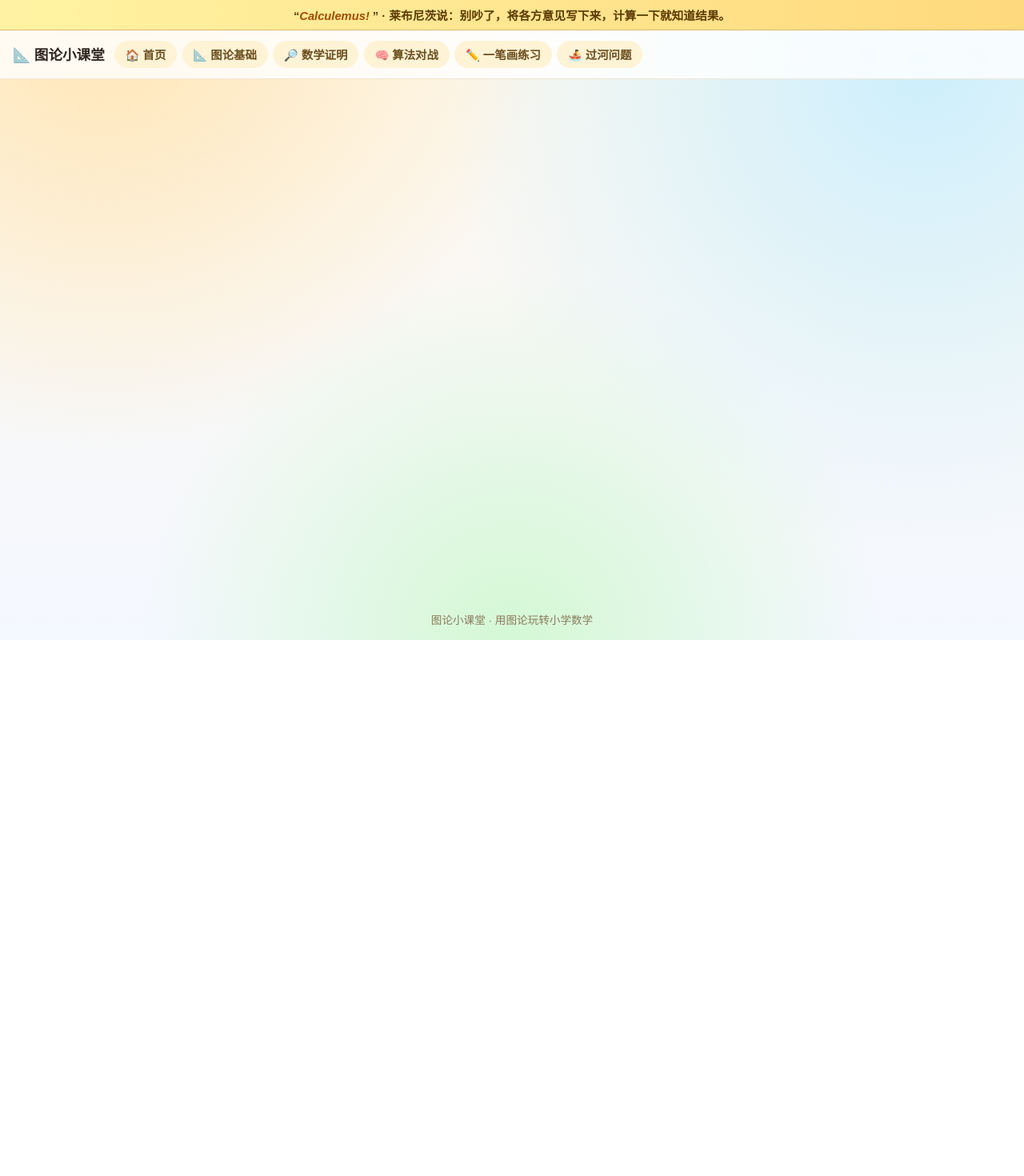
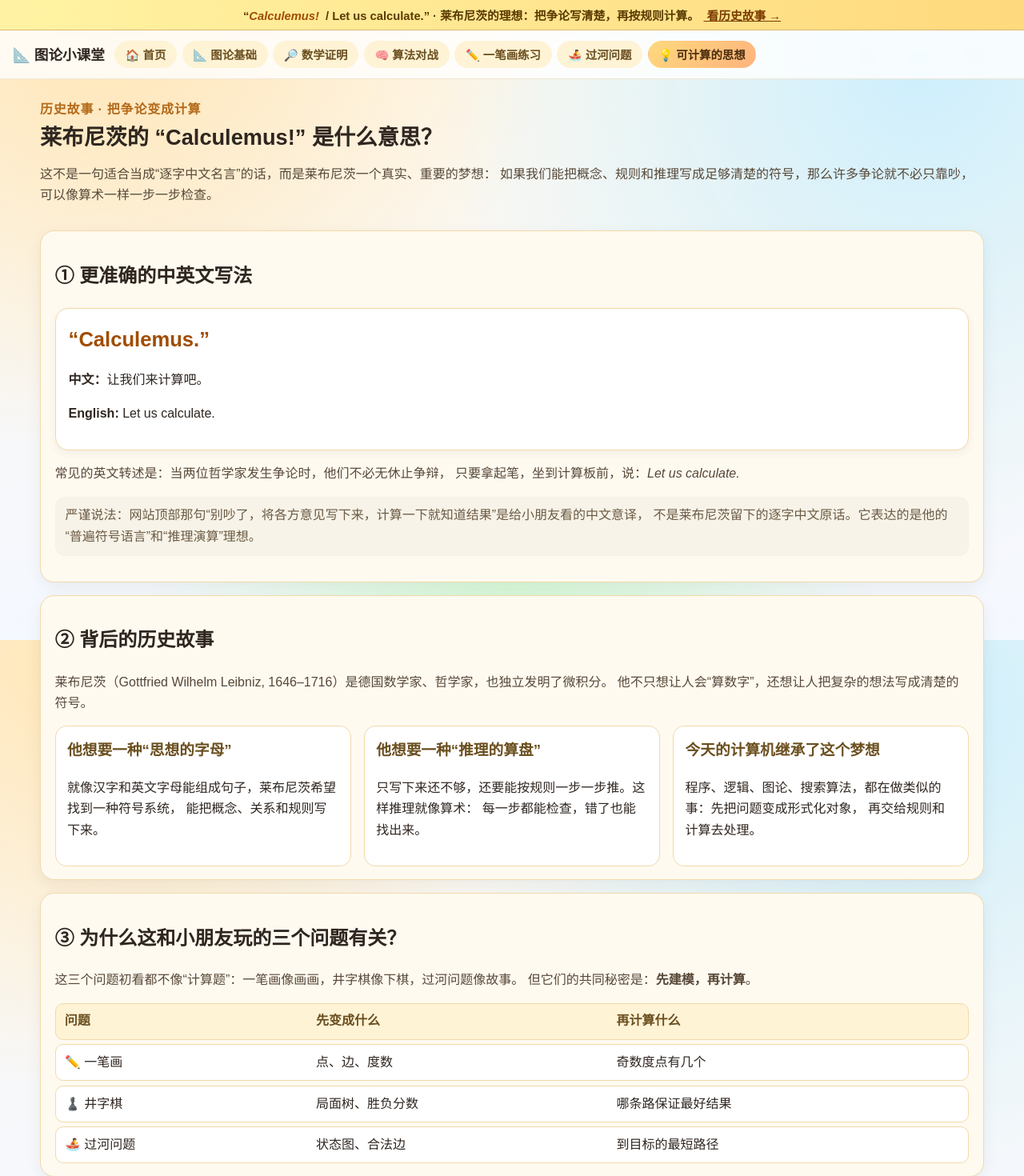
Before and after one commit to IanHouGoodMan/GraphTicTacToeCoach, a React (Vite) app in the folder web-react/: page /#/leibniz in a window 1280 px wide. Shown: the top 1470 px of the page at 80% size. Before the commit the page ends 800 px from the top, so only its background shows below. Built offline with nearby package versions, Linux system fonts and the light colour scheme.

Commit message:
feat: add Leibniz story and clarify computable modeling theme

```diff
--- a/web-react/src/App.tsx
+++ b/web-react/src/App.tsx
@@ -5,6 +5,7 @@ import ProofsPage from './pages/ProofsPage';
 import VsComputerPage from './pages/VsComputerPage';
 import EulerPracticePage from './pages/EulerPracticePage';
 import RiverCrossingPage from './pages/RiverCrossingPage';
+import LeibnizStoryPage from './pages/LeibnizStoryPage';
 
 const NAV = [
   { to: '/', label: '🏠 首页', end: true },
@@ -12,14 +13,16 @@ const NAV = [
   { to: '/proofs', label: '🔎 数学证明' },
   { to: '/vs-computer', label: '🧠 算法对战' },
   { to: '/euler', label: '✏️ 一笔画练习' },
-  { to: '/river', label: '🚣 过河问题' }
+  { to: '/river', label: '🚣 过河问题' },
+  { to: '/leibniz', label: '💡 可计算的思想' }
 ];
 
 export default function App() {
   return (
     <div className="app-shell">
       <div className="leibniz-banner" title="莱布尼茨的梦想：把推理变成计算">
-        “<em>Calculemus!</em>” · 莱布尼茨说：别吵了，将各方意见写下来，计算一下就知道结果。
+        “<em>Calculemus!</em> / Let us calculate.” · 莱布尼茨的理想：把争论写清楚，再按规则计算。
+        <NavLink to="/leibniz"> 看历史故事 →</NavLink>
       </div>
       <header className="topbar">
         <div className="brand">📐 图论小课堂</div>
@@ -46,6 +49,7 @@ export default function App() {
             <Route path="/vs-computer" element={<VsComputerPage />} />
             <Route path="/euler" element={<EulerPracticePage />} />
             <Route path="/river" element={<RiverCrossingPage />} />
+            <Route path="/leibniz" element={<LeibnizStoryPage />} />
           </Routes>
         </div>
       </main>
--- a/web-react/src/pages/HomePage.tsx
+++ b/web-react/src/pages/HomePage.tsx
@@ -7,9 +7,9 @@ export default function HomePage() {
         <p className="eyebrow">给爱思考的小朋友</p>
         <h1>欢迎来到图论小学堂 ✨</h1>
         <p className="lead">
-          这里把数学课里的<strong>图论</strong>变成三个小活动：先看一遍基础知识，
-          再读懂一笔画和井字棋的数学证明，接着看电脑用「搜索算法」下井字棋，
-          最后用手指在 iPad 上画一笔画。
+          这里不是把图论硬塞进游戏里，而是想练一种很重要的本领：
+          <strong>把看起来不像计算题的问题，先变成点、边、状态和数字，再计算。</strong>
+          一笔画、井字棋、过河问题，就是三个适合小朋友亲手探索的例子。
         </p>
       </section>
 
@@ -42,15 +42,24 @@ export default function HomePage() {
             问题就变成「找一条最短路径」。</p>
           <p><Link to="/river">去过河 →</Link></p>
         </article>
+        <article className="card">
+          <h3>💡 莱布尼茨 · 让我们计算吧</h3>
+          <p>“Calculemus” 是真实的思想线索，但中文常见说法是意译。看看它和今天的图论、算法有什么关系。</p>
+          <p><Link to="/leibniz">看历史故事 →</Link></p>
+        </article>
       </section>
 
       <section className="panel" style={{ marginTop: '1rem' }}>
         <h2>🔮 这个网站想说的一件事</h2>
         <p className="lead">
-          很多看起来「需要争论」的问题，其实可以先<strong>把它写下来变成数</strong>，再让数学/算法去算。
-          井字棋的 minimax 把胜负变成 +1 / 0 / −1；过河问题把「状态」变成图上的点；一笔画把「能不能画」
-          变成「奇数度点有几个」。这就是莱布尼茨的那句口号：
-          <em> Calculemus —— 让我们计算吧。</em>
+          是的，现在的三个探索问题都在做同一件事：<strong>建模 → 计算 → 验证</strong>。
+          一笔画把“能不能画”变成数奇数度点；井字棋把“哪一步好”变成局面树上的分数；
+          过河问题把故事变成状态图，再找最短路径。
+        </p>
+        <p className="lead">
+          这正是很多人一开始会觉得“有点扯”的地方：画画、下棋、讲故事，怎么突然变成计算了？
+          所以这个网站要把中间那一步讲清楚：<strong>不是直接算，而是先把问题翻译成能算的样子。</strong>
+          这也是 <Link to="/leibniz">莱布尼茨 “Calculemus”</Link> 最值得给孩子讲的地方。
         </p>
       </section>
     </>
--- /dev/null
+++ b/web-react/src/pages/LeibnizStoryPage.tsx
@@ -0,0 +1,99 @@
+import { Link } from 'react-router-dom';
+
+export default function LeibnizStoryPage() {
+  return (
+    <>
+      <section className="hero">
+        <p className="eyebrow">历史故事 · 把争论变成计算</p>
+        <h1>莱布尼茨的 “Calculemus!” 是什么意思？</h1>
+        <p className="lead">
+          这不是一句适合当成“逐字中文名言”的话，而是莱布尼茨一个真实、重要的梦想：
+          如果我们能把概念、规则和推理写成足够清楚的符号，那么许多争论就不必只靠吵，
+          可以像算术一样一步一步检查。
+        </p>
+      </section>
+
+      <section className="panel story-panel">
+        <h2>① 更准确的中英文写法</h2>
+        <div className="quote-card">
+          <p className="quote-mark">“Calculemus.”</p>
+          <p><strong>中文：</strong>让我们来计算吧。</p>
+          <p><strong>English:</strong> Let us calculate.</p>
+        </div>
+        <p className="lead">
+          常见的英文转述是：当两位哲学家发生争论时，他们不必无休止争辩，
+          只要拿起笔，坐到计算板前，说：<em>Let us calculate.</em>
+        </p>
+        <p className="proof-note">
+          严谨说法：网站顶部那句“别吵了，将各方意见写下来，计算一下就知道结果”是给小朋友看的中文意译，
+          不是莱布尼茨留下的逐字中文原话。它表达的是他的“普遍符号语言”和“推理演算”理想。
+        </p>
+      </section>
+
+      <section className="panel story-panel">
+        <h2>② 背后的历史故事</h2>
+        <p className="lead">
+          莱布尼茨（Gottfried Wilhelm Leibniz, 1646–1716）是德国数学家、哲学家，也独立发明了微积分。
+          他不只想让人会“算数字”，还想让人把复杂的想法写成清楚的符号。
+        </p>
+        <div className="story-grid">
+          <article className="story-card">
+            <h3>他想要一种“思想的字母”</h3>
+            <p>
+              就像汉字和英文字母能组成句子，莱布尼茨希望找到一种符号系统，
+              能把概念、关系和规则写下来。
+            </p>
+          </article>
+          <article className="story-card">
+            <h3>他想要一种“推理的算盘”</h3>
+            <p>
+              只写下来还不够，还要能按规则一步一步推。这样推理就像算术：
+              每一步都能检查，错了也能找出来。
+            </p>
+          </article>
+          <article className="story-card">
+            <h3>今天的计算机继承了这个梦想</h3>
+            <p>
+              程序、逻辑、图论、搜索算法，都在做类似的事：先把问题变成形式化对象，
+              再交给规则和计算去处理。
+            </p>
+          </article>
+        </div>
+      </section>
+
+      <section className="panel story-panel">
+        <h2>③ 为什么这和小朋友玩的三个问题有关？</h2>
+        <p className="lead">
+          这三个问题初看都不像“计算题”：一笔画像画画，井字棋像下棋，过河问题像故事。
+          但它们的共同秘密是：<strong>先建模，再计算</strong>。
+        </p>
+        <div className="model-table">
+          <div className="model-row head">
+            <span>问题</span><span>先变成什么</span><span>再计算什么</span>
+          </div>
+          <div className="model-row">
+            <span>✏️ 一笔画</span><span>点、边、度数</span><span>奇数度点有几个</span>
+          </div>
+          <div className="model-row">
+            <span>♟️ 井字棋</span><span>局面树、胜负分数</span><span>哪条路保证最好结果</span>
+          </div>
+          <div className="model-row">
+            <span>🚣 过河问题</span><span>状态图、合法边</span><span>到目标的最短路径</span>
+          </div>
+        </div>
+      </section>
+
+      <section className="panel story-panel">
+        <h2>④ 给三年级小朋友的一句话</h2>
+        <p className="lead">
+          有些题目一开始看不出怎么算，这很正常。厉害的地方不是马上算出答案，
+          而是先问：<strong>这里的“点”是什么？“边”是什么？规则是什么？目标是什么？</strong>
+          问清楚以后，很多故事题、游戏题、路线题，就会慢慢变成可以探索、可以验证、可以计算的问题。
+        </p>
+        <p className="lead">
+          <Link to="/">回到首页</Link>，从三个探索问题里任选一个试试看。
+        </p>
+      </section>
+    </>
+  );
+}
--- a/web-react/src/styles/app.css
+++ b/web-react/src/styles/app.css
@@ -237,6 +237,19 @@ body {
 /* ===== Leibniz banner ===== */
 .leibniz-banner { background: linear-gradient(90deg,#fff3a3,#ffd97d); color:#5b3a00; text-align:center; padding:.5rem .8rem; font-size:.92rem; font-weight:600; border-bottom:1px solid #e0b870; }
 .leibniz-banner em { color:#a14c00; font-style:italic; margin-right:.25rem; }
+.leibniz-banner a { color:#7a3b00; font-weight:800; margin-left:.35rem; }
+
+/* ===== Story page ===== */
+.story-panel { line-height: 1.65; }
+.quote-card { background:#fff; border:1px solid #f1d9a8; border-radius:16px; padding:1rem; box-shadow:0 4px 12px rgba(0,0,0,.05); }
+.quote-mark { margin:.1rem 0 .6rem; font-size:1.6rem; font-weight:900; color:#a14c00; }
+.story-grid { display:grid; gap:1rem; grid-template-columns:repeat(auto-fit,minmax(230px,1fr)); }
+.story-card { background:#fff; border:1px solid #f1d9a8; border-radius:14px; padding:.9rem; }
+.story-card h3 { margin-top:0; color:#6b4f1f; }
+.model-table { display:grid; gap:.35rem; }
+.model-row { display:grid; grid-template-columns:1fr 1.2fr 1.4fr; gap:.5rem; align-items:center; background:#fff; border:1px solid #f1d9a8; border-radius:10px; padding:.55rem .7rem; }
+.model-row.head { background:#fff3d6; font-weight:800; color:#6b4f1f; }
+@media (max-width: 640px) { .model-row { grid-template-columns:1fr; } }
 
 /* ===== Corridor formula explainer ===== */
 .corridor-formula { background:#fffaf0; border:1px dashed #d6c7a8; border-radius:12px; padding:.5rem .8rem; margin:.5rem 0; }
```
